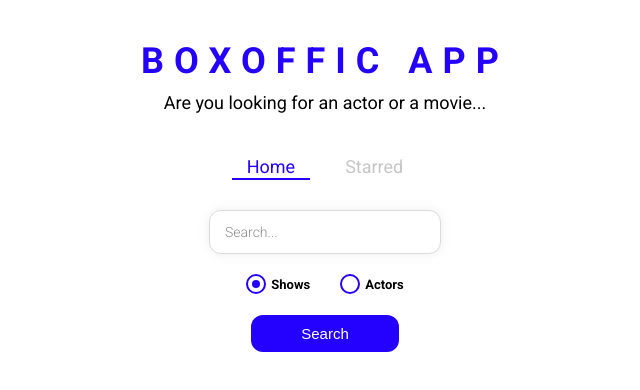
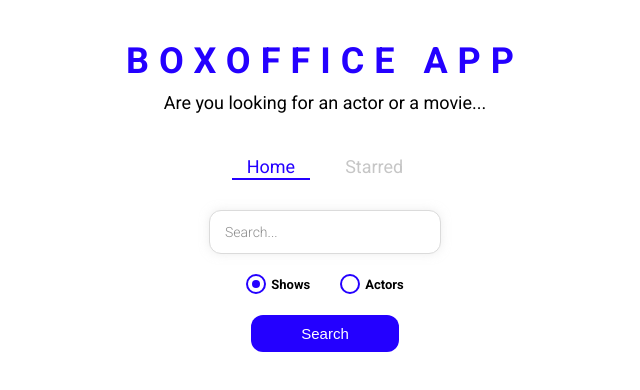
Before and after one commit to ParteekSandhu25/BoxOfficeApp-Project, a React (Create React App) app: page / in a window 1280 px wide. Shown: the top 390 px of the page, without its empty margins (315-955 px from the left). Built offline with nearby package versions, Linux system fonts and the light colour scheme.

Commit message:
modified some styles

```diff
--- a/src/Components/AppTitle.jsx
+++ b/src/Components/AppTitle.jsx
@@ -3,7 +3,7 @@ import { TextCenter } from './Common/TextCenter';
 
 export default function AppTitle(props) {
   const {
-    title = 'BoxOffic App',
+    title = 'BoxOffice App',
     subTitle = 'Are you looking for an actor or a movie...',
   } = props;
 
--- a/src/Pages/Show.jsx
+++ b/src/Pages/Show.jsx
@@ -24,7 +24,7 @@ function Show() {
     return (
       <ShowPageWrapper>
         <BackHomeWrapper>
-          <Link to={'/'}>GO back to Home</Link>
+          <Link to={'/'}>Go back to Home</Link>
         </BackHomeWrapper>
 
         <ShowMainData
@@ -71,8 +71,10 @@ const BackHomeWrapper = styled.div`
   text-align: left;
   a {
     padding: 10px;
-    color: ${({ theme }) => theme.mainColors.dark};
+    color: black;
     text-decoration: none;
+    background-color: #a6a6d8;
+    border-radius: 0.375rem;
     &:hover {
       text-decoration: underline;
     }
```
